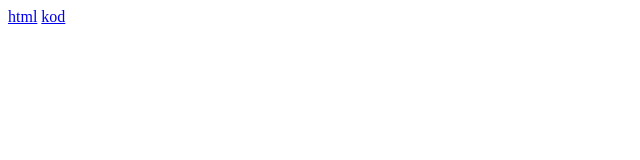
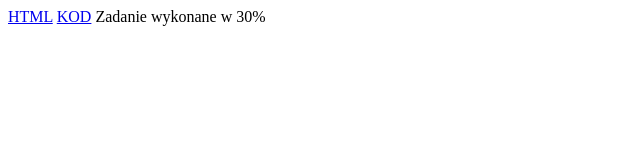
Before and after one commit to MatBebenek/PG2D, a plain HTML site: page index.html in a window 1280 px wide. Shown: the whole page, without its empty margins (0-640 px from the left). Drawn offline with Linux system fonts and the light colour scheme.

Commit message:
Dodanie adnotacji o procencie wykonanego zadania

```diff
--- a/index.html
+++ b/index.html
@@ -8,7 +8,8 @@
 </head>
 
 <body>
-    <span><a href="https://matbebenek.github.io/PG2D/" target="_blank">html</a></span>
-    <span><a href="https://github.com/MatBebenek/PG2D" target="_blank">kod</a></span>
+    <span><a href="https://matbebenek.github.io/PG2D/" target="_blank">HTML</a></span>
+    <span><a href="https://github.com/MatBebenek/PG2D" target="_blank">KOD</a></span>
+    <span>Zadanie wykonane w 30%</span>
 </body>
 </html>
```
